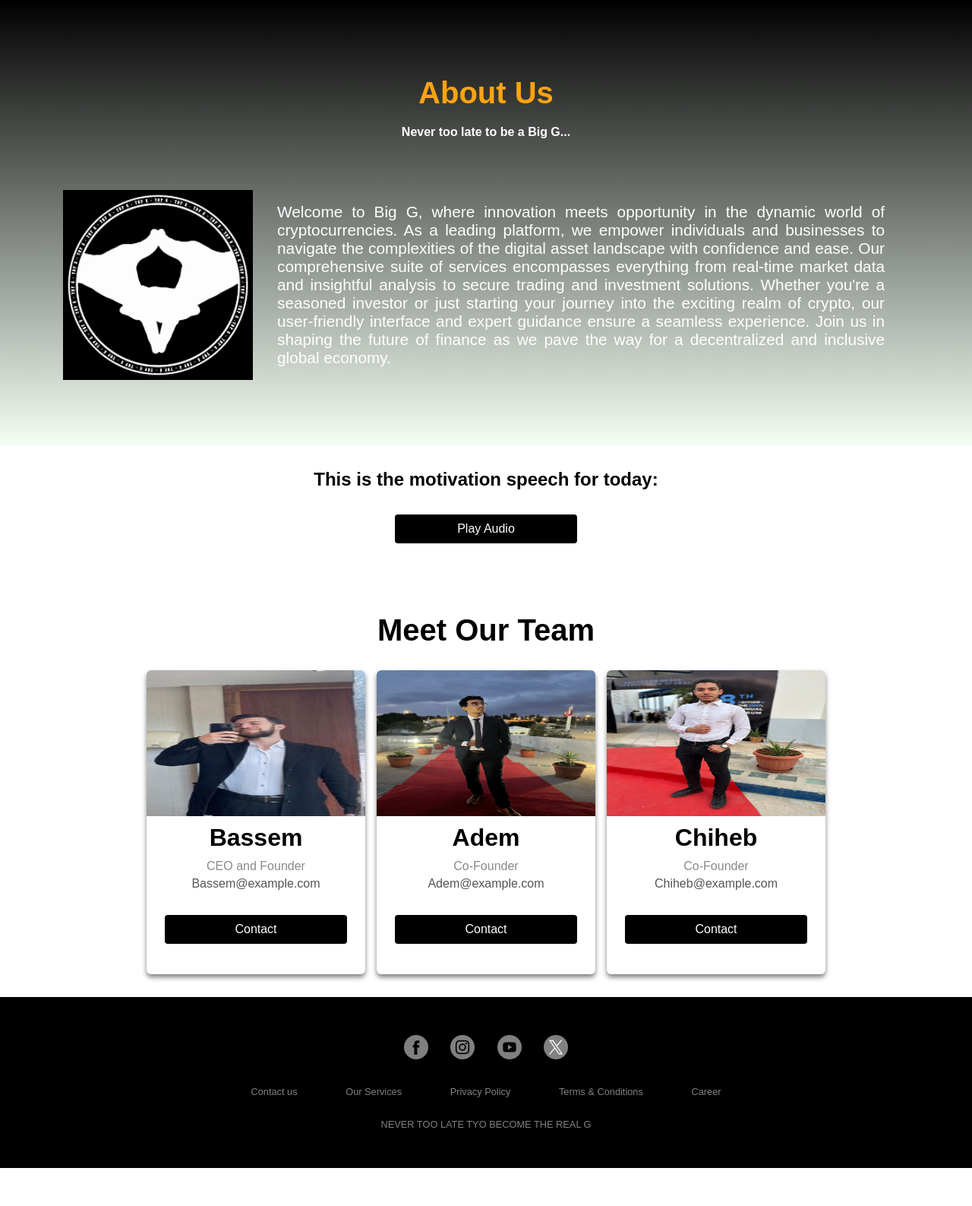
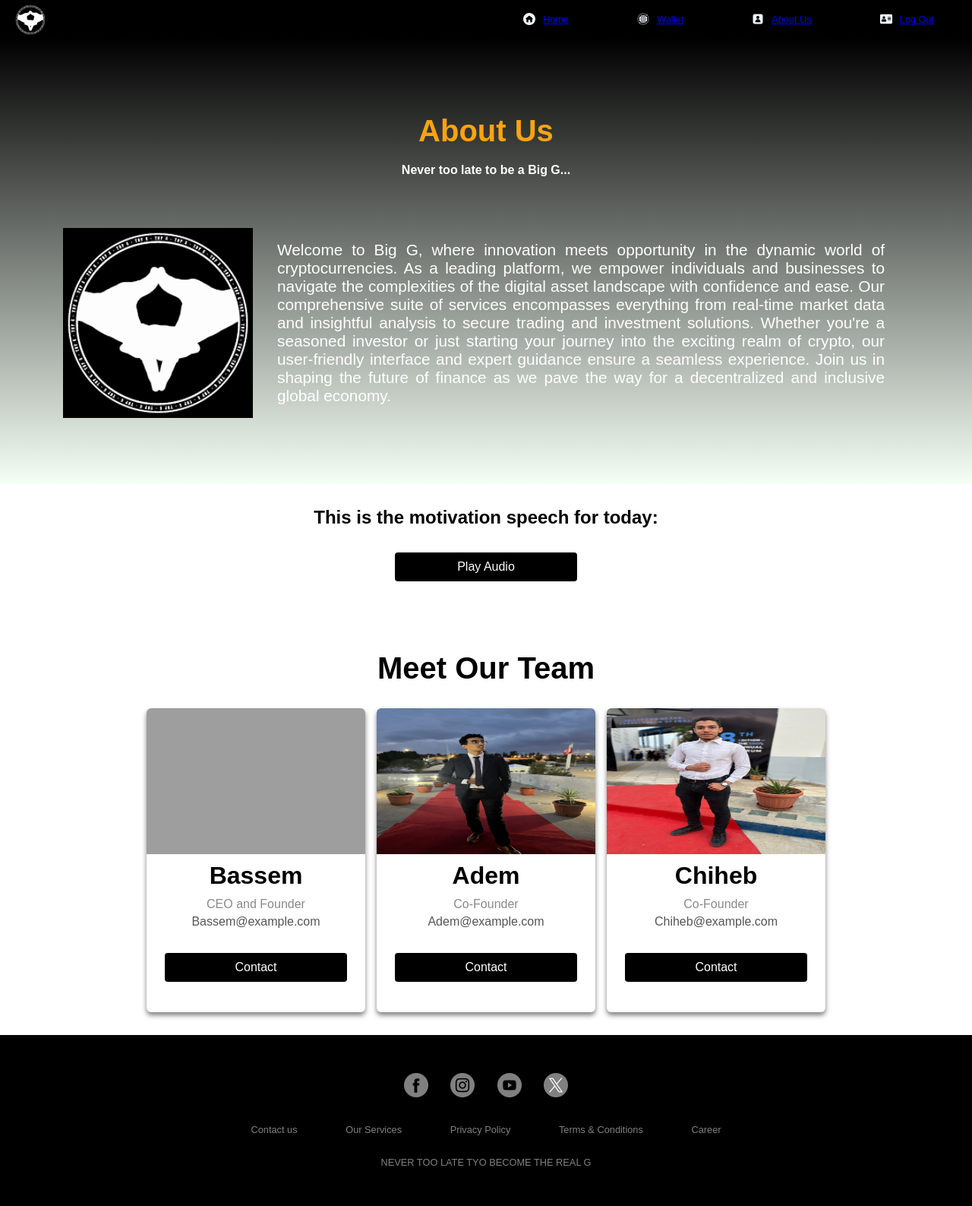
Before and after one commit to bassemdahmeni/projet-web, a PHP site: page /projetweb/aboutus.html in a window 1280 px wide. Shown: the whole page at 76% size. Before the commit the page ends 1537 px from the top, so only its background shows below. Run offline with PHP 8.4, Linux system fonts and the light colour scheme; grey boxes are pictures that could not be loaded.

Commit message:
last update

```diff
--- a/aboutus.css
+++ b/aboutus.css
@@ -211,3 +211,75 @@ body{
     margin:0% 3%;
     }
     }
+	*{
+		padding: 0;
+		margin: 0;
+	}
+	.nav1{
+		background:#000;
+		width: 100%;
+		height: 50px;
+		margin:0px;
+		padding: 0px;
+		box-sizing: border-box;
+		display: flex;
+		flex-direction: row;
+		justify-content: space-between;
+		align-items: center;
+		gap:100px;
+		font-size: 17px;
+		font-family: 'Play', sans-serif;
+
+
+	}
+	.elements{
+		color:gray;
+		display: flex;
+		flex-direction: row;
+		justify-content: space-evenly;
+		align-items: center;
+		gap:10px;
+		margin-right: 20px;
+		height: 100%;
+		border-radius: 40%;
+		transition:0.5s;
+		font-size:0.75em;
+
+
+
+
+	}
+	.LOGO{
+		margin-left: 20px;
+
+
+	}
+	.LOGO img {
+		width: 40px;
+		margin-top: 6px;
+	}
+	.elements:hover {
+		color:#fff;
+		cursor: pointer;
+
+	}
+	.container1{
+		display: flex;
+		flex-direction: row;
+		justify-content: space-evenly;
+		align-items: center;
+		gap:70px;
+		position: relative;
+		right:30px;
+		height: 100%;
+
+
+	}
+	.container2{
+		position: relative;
+		left:30px;
+	}
+	.LOGO{
+		color: #f0f8ff;
+
+	}
--- a/aboutus.html
+++ b/aboutus.html
@@ -11,6 +11,42 @@ href="aboutus.css">
 </head>
 
 <body>
+   <navbar class="nav">
+      <div class="nav1">
+          <div class="LOGO">
+              <img src="logo.png">
+
+          </div>
+
+          <div class="container1">
+              <div class="elements">
+                  <img src="home.png">
+                  <a href="page.html">Home</a>
+              </div>
+              <div class="elements">
+                  <img src="broadcast.png">
+                  <a href="http://localhost/projetweb/web.php">Wallet</a>
+
+              </div>
+              <div class="elements">
+                  <img src="contact.png">
+                  <a href="aboutus.html">About Us</a>
+
+              </div>
+              <div class="elements">
+                  <img src="about.png">
+                  <a href="firstpage.html">Log Out</a>
+              </div>
+
+          </div>
+
+
+
+
+
+
+      </div>
+  </navbar>
 
 
 <section class="about">
--- a/firstpage.html
+++ b/firstpage.html
@@ -9,7 +9,8 @@
 <body>
 
 
-        <video autoplay  loop plays-inline id="myVideo">
+
+        <video muted autoplay  loop plays-inline id="myVideo">
             <source src="video.mp4" type="video/mp4">
         </video>
 
--- a/page.html
+++ b/page.html
@@ -33,7 +33,7 @@
                 </div>
                 <div class="elements">
                     <img src="about.png">
-                    <a>Log Out</a>
+                    <a href="firstpage.html">Log Out</a>
                 </div>
 
             </div>
--- a/scripts.js
+++ b/scripts.js
@@ -116,7 +116,7 @@ document.addEventListener('DOMContentLoaded', function() {
         populateTable(cryptos ,realMoney);
 
         // Update the total crypto money display with the accumulated value
-        document.getElementById('cryptoTotal').innerText = `${totalValue.toFixed(2)} $`;
+
         console.log($totalValue)
         document.getElementById('TotalMoney').innerText = `${(totalValue+realMoney).toFixed(2)} $`;
 
```
Also changed, not shown: style.css (+9 -0 lines), image.png (renamed from dahma.png).
